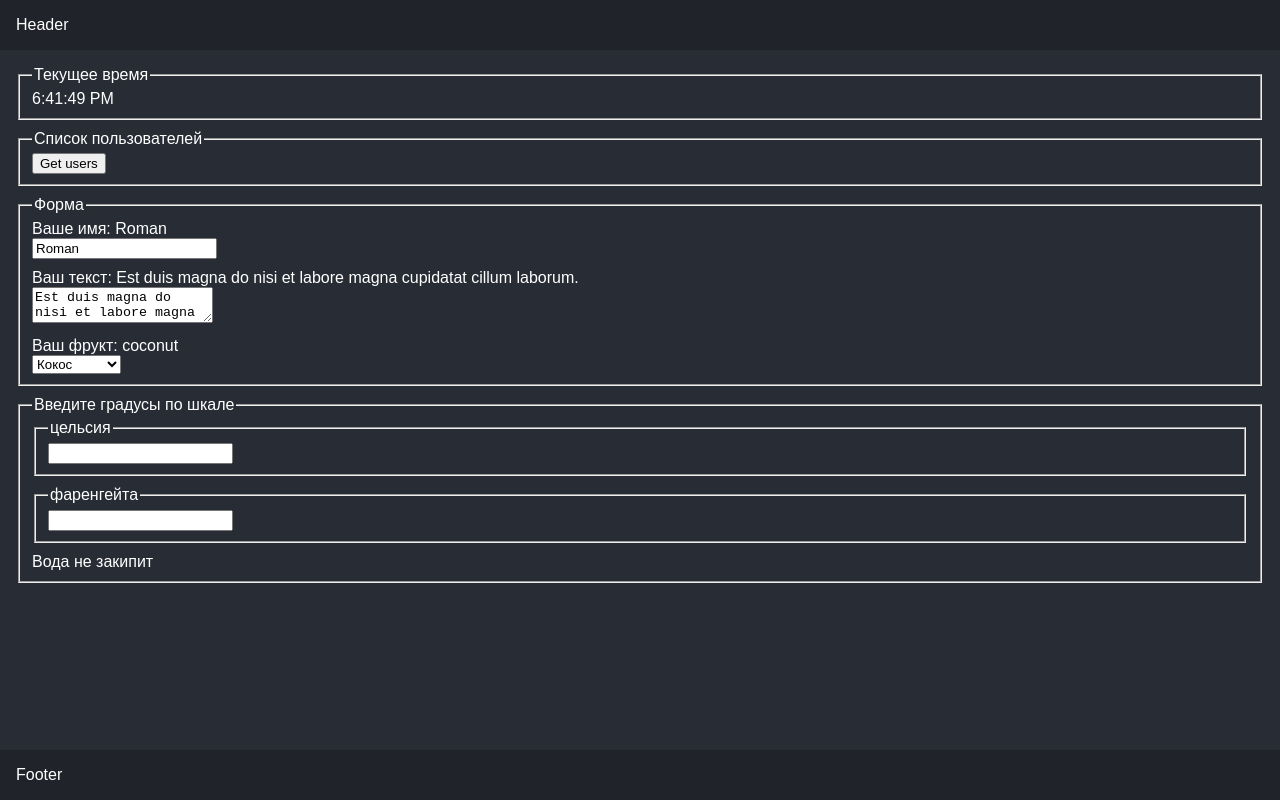
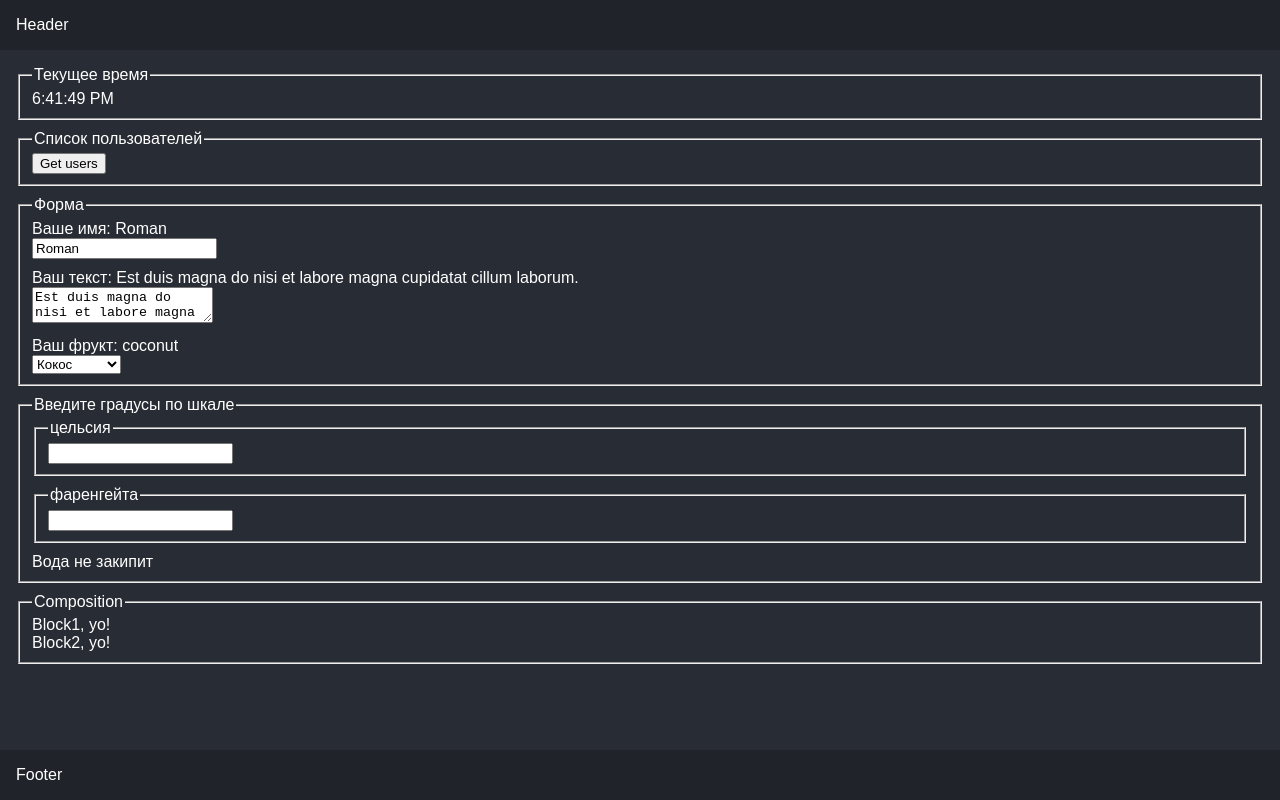
Before and after one commit to Hellek/react-learn, a React (Create React App) app: page / in a window 1280 px wide. Built offline with nearby package versions, Linux system fonts and the light colour scheme.

Commit message:
feat Composition component

```diff
--- a/src/components/Body.js
+++ b/src/components/Body.js
@@ -3,6 +3,7 @@ import Clock from './Clock'
 import Users from './Users'
 import Form from './Form'
 import Calculator from './Calculator'
+import Composition from './Composition'
 
 const Body = () => (
   <main>
@@ -10,6 +11,7 @@ const Body = () => (
     <Users />
     <Form />
     <Calculator />
+    <Composition />
   </main>
 )
 
--- /dev/null
+++ b/src/components/Composition.js
@@ -0,0 +1,34 @@
+import React from 'react'
+
+function Block1() {
+	return (
+		<div>Block1, yo!</div>
+	)
+}
+
+function Block2() {
+	return (
+		<div>Block2, yo!</div>
+	)
+}
+
+function FancyBorder(props) {
+	return (
+		<fieldset>
+			<legend>Composition</legend>
+			{ props.firstEl }
+			{ props.secondEl }
+		</fieldset>
+	)
+}
+
+function WelcomeDialog() {
+	return (
+		<FancyBorder
+			firstEl={<Block1 />}
+			secondEl={<Block2 />}
+		/>
+	)
+}
+
+export default WelcomeDialog
```
